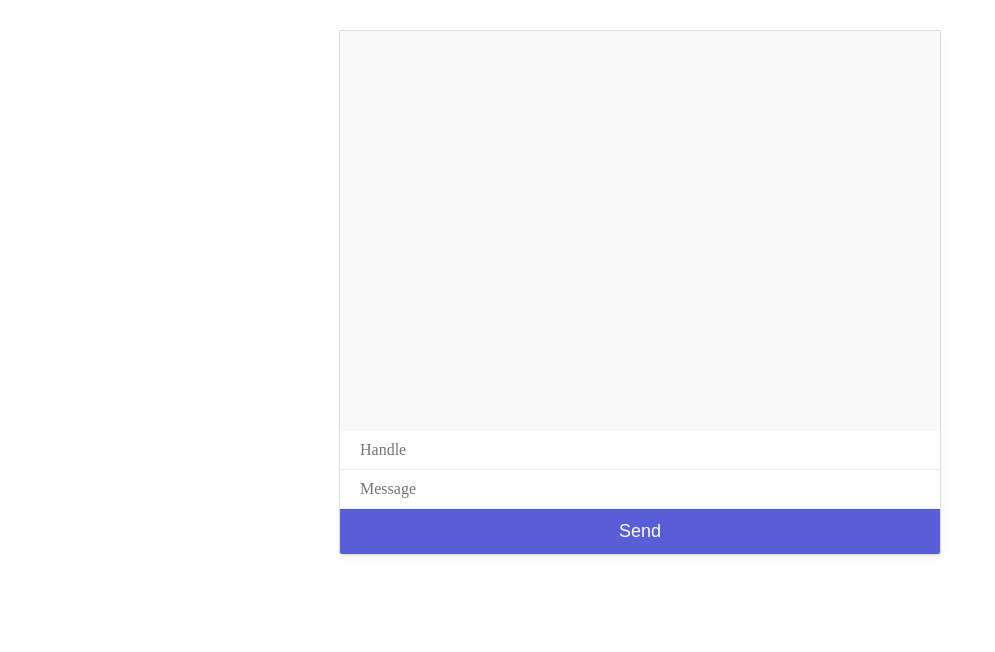
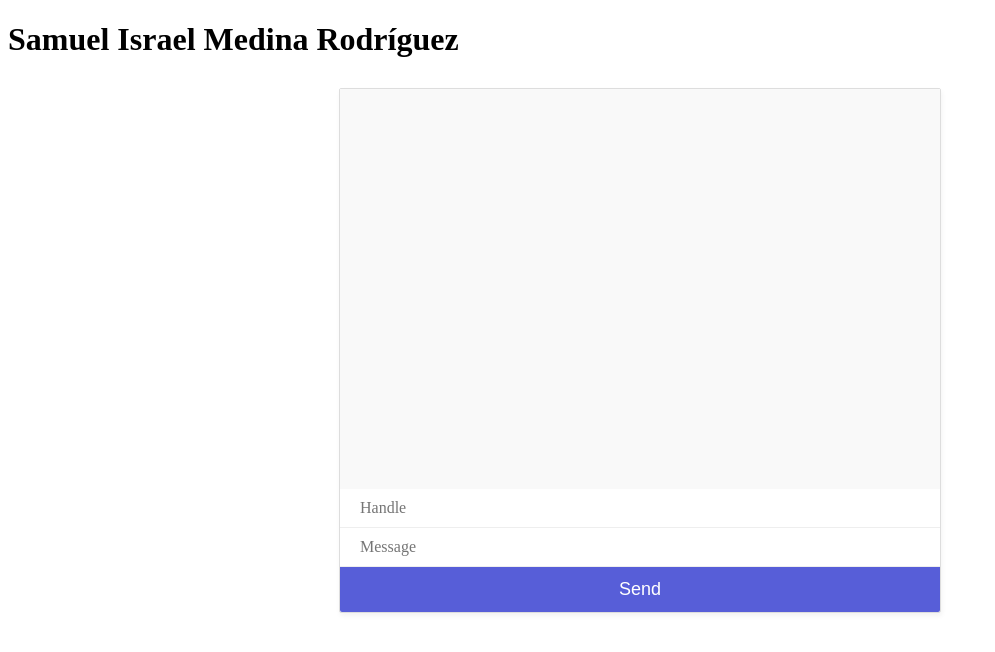
Before and after one commit to SamuelIMR/WebSocket, a website: page public/index.html in a window 1280 px wide. Shown: the whole page, without its empty margins (0-995 px from the left). Drawn offline with nearby package versions, Linux system fonts and the light colour scheme; no server answers.

Commit message:
Added h1

```diff
--- a/public/index.html
+++ b/public/index.html
@@ -8,6 +8,7 @@
     <title>WebSocket</title>
 </head>
 <body>
+    <h1>Samuel Israel Medina Rodríguez</h1>
     <div id="mario-chat">
         <div id="chat-window">
             <div id="output"></div>
```
